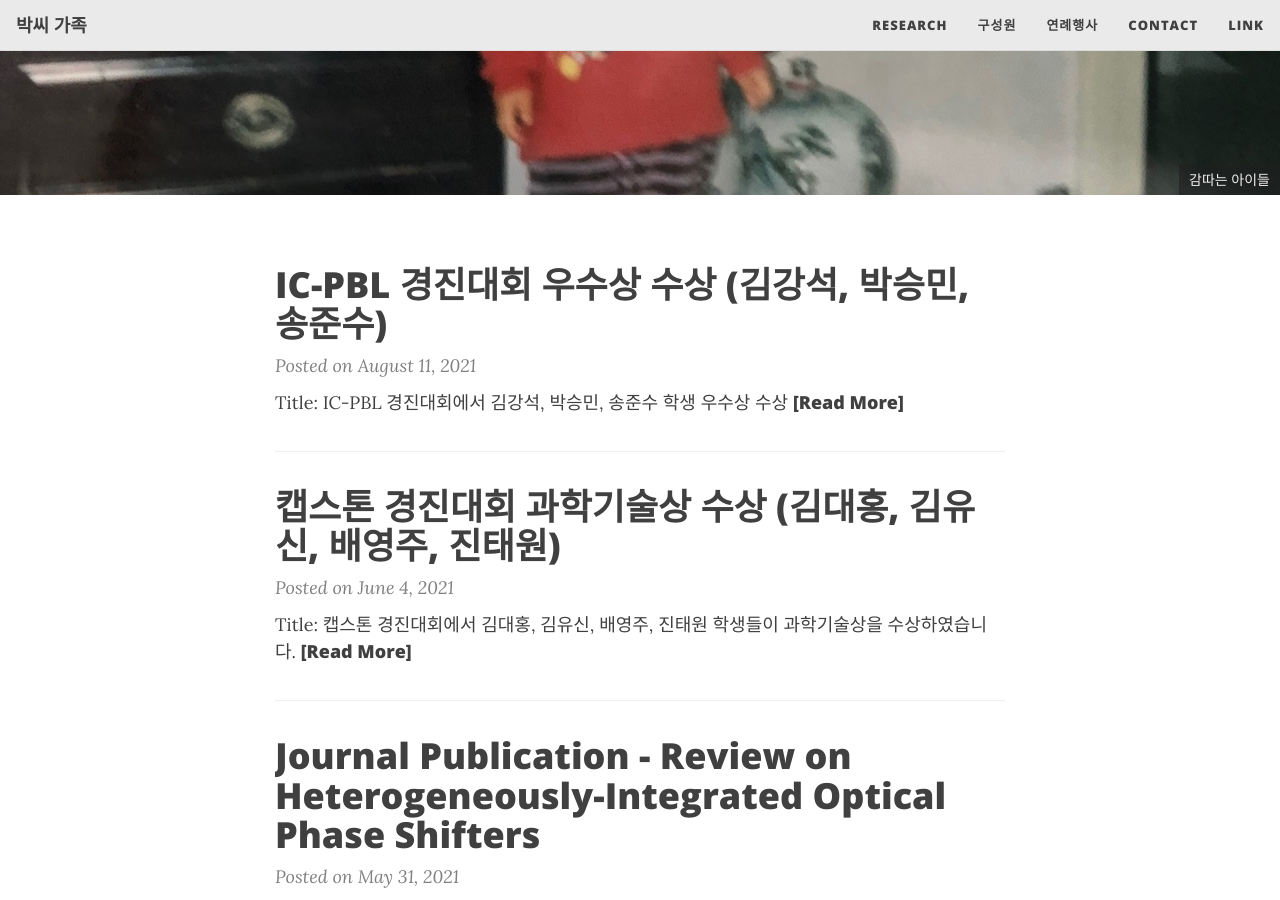
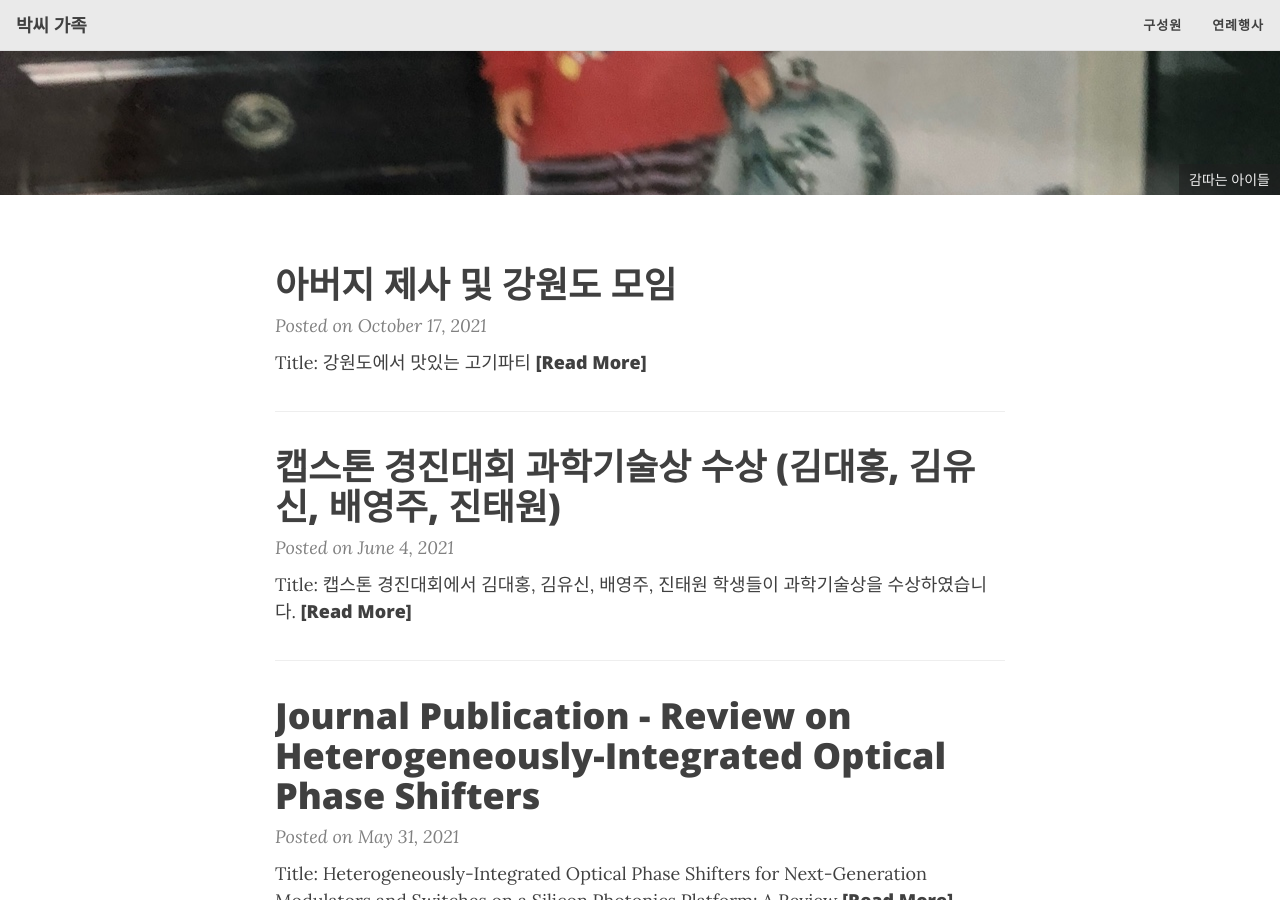
Before and after one commit to park-family/park-family.github.io, a Jekyll site: the page built from index.html, in a window 1280 px wide and 900 px high, scrolled down 350 px. Built offline with Jekyll 4.4.1, drawn with Linux system fonts in a browser that asks for light colours; nearby versions of some CDN libraries; the list of posts is cut into pages by our own code.

Commit message:
add 10/19

```diff
--- a/_config.yml
+++ b/_config.yml
@@ -15,12 +15,12 @@ author: 박찬혁
 navbar-links:
 #  HOME: "https://yh2424.github.io"
 #  About Me: "aboutme"
-  Research: "research"
+#  Research: "research"
   구성원: "team"
 #  Projects: "projects"
   연례행사: "publication"
-  Contact: "contact"
-  Link: "link"
+#  Contact: "contact"
+#  Link: "link"
 
 # --- Logo --- #
 
--- a/_posts/2021/2021-08-11-Award.md
+++ b/_posts/2021/2021-08-11-Award.md
@@ -1,12 +1,15 @@
 ---
 layout: post
-title: 'IC-PBL 경진대회 우수상 수상 (김강석, 박승민, 송준수)'
-date: '2021-08-11 00:00'
+title: '아버지 제사 및 강원도 모임'
+date: '2021-10-17 00:00'
 excerpt: >-
-  Title: IC-PBL 경진대회에서 김강석, 박승민, 송준수 학생 우수상 수상
+  Title: 강원도에서 맛있는 고기파티
 comments: true
 ---
-나노광전자학과 3학년 1학기 IC-PBL 공학프로그래밍2(김영현 교수 담당)를 활용하여 경진대회에서 우수상을 수상하였습니다. 학생들 모두 축하합니다. :)
+맛있는 고기 먹었습니다.
 
-![image](https://user-images.githubusercontent.com/77437180/132435518-e5eda80b-b75b-4c73-87a9-51c615bf8601.png)
-![image](https://user-images.githubusercontent.com/77437180/133179702-65ed263e-3d13-4ab2-bb47-b7914e778107.png)
+
+![image](https://user-images.githubusercontent.com/92776647/137860876-41ac7824-9e8a-4046-a973-ee3ab54d8514.png)
+![image](https://user-images.githubusercontent.com/92776647/137860892-303cbf66-b0de-46cc-a75e-58cb5f377f1d.png)
+![image](https://user-images.githubusercontent.com/92776647/137860899-f9dd6a13-d5dd-416d-9f9d-4729a1aa57e1.png)
+![image](https://user-images.githubusercontent.com/92776647/137860913-1ae1b879-f3f4-4939-bc30-97256067e2d6.png)
```
